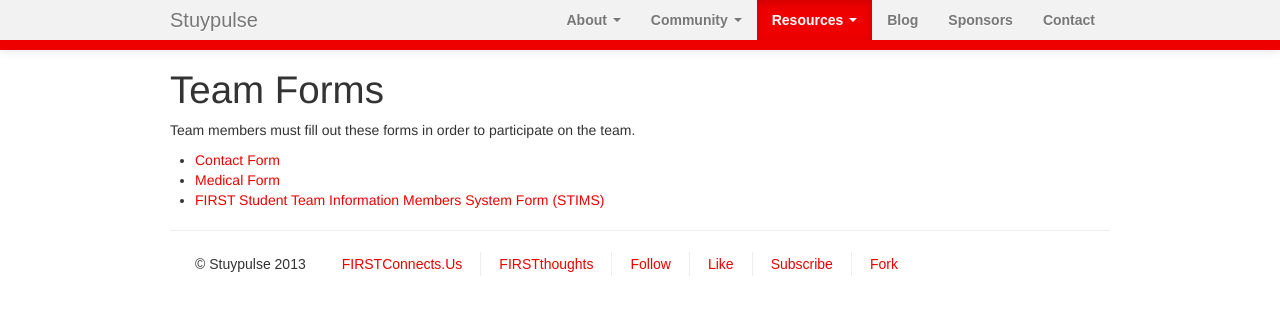
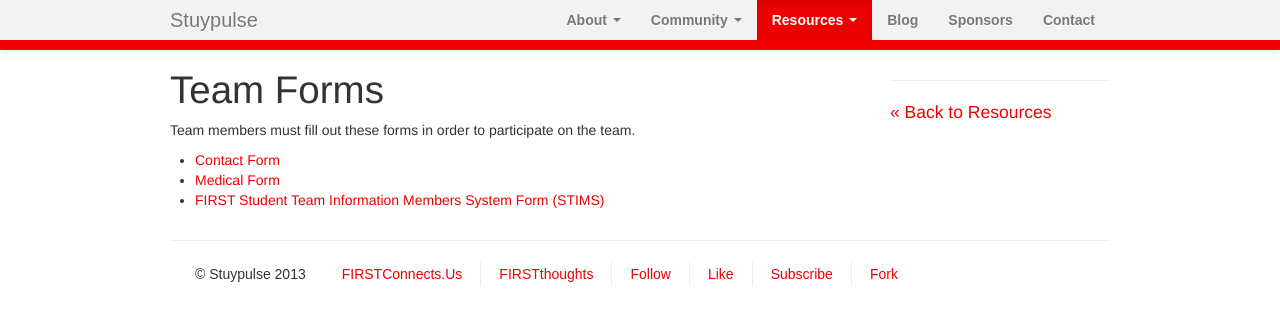
Before and after one commit to StuyPulse/team694.github.io, a Jekyll site: the page built from resources/forms/index.md, in a window 1280 px wide. Shown: the top 325 px of the page. Built offline with Jekyll 4.4.1, drawn with Linux system fonts in a browser that asks for light colours; nearby versions of some CDN libraries.

Commit message:
Add sidebar to Resources subpages, style sidebar.

```diff
--- /dev/null
+++ b/_includes/sidebar/resource.html
@@ -0,0 +1 @@
+<h4><a href="/resources/">&laquo; Back to Resources</a></h4>
--- a/_layouts/page-with-sidebar.html
+++ b/_layouts/page-with-sidebar.html
@@ -7,6 +7,7 @@ layout: default
         {{ content }}
     </div>
     <div class="span3">
+        <hr>
         {% if page.url == '/about/index.html' %}
             {% include sidebar/about.html %}
         {% elsif page.url == '/about/ec/index.html' %}
@@ -15,6 +16,8 @@ layout: default
             {% include sidebar/mentors.html %}
         {% elsif page.url == '/community/index.html' %}
             {% include sidebar/outreach.html %}
+        {% elsif page.url contains '/resources/' %}
+            {% include sidebar/resource.html %}
         {% else %}
             {{ page.sidebar-content }}
         {% endif %}
```
Also changed, not shown: resources/forms/index.md (+1 -1 lines), resources/stuysplash2012/index.md (+1 -1 lines).
